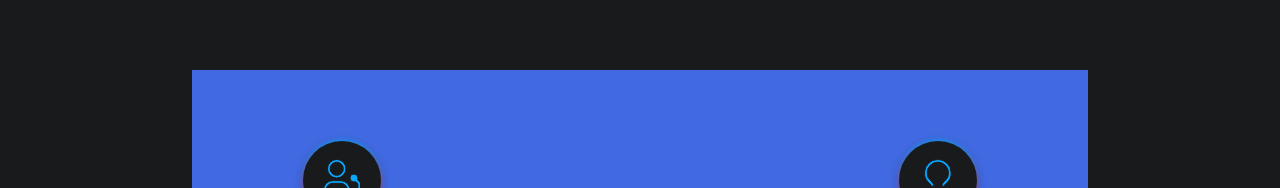
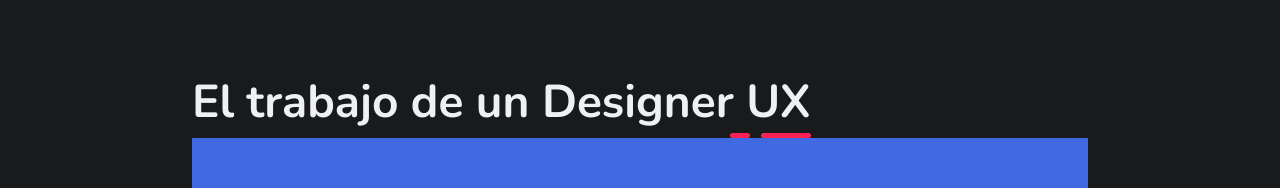
Before and after one commit to mocilnikcarlos/catquantun.vite, a React (Vite) app: page / in a window 1280 px wide. Shown: the part 830-1018 px from the top of the page. Built offline with nearby package versions, Linux system fonts and the light colour scheme.

Commit message:
chore(Root): Added title web in workdesigner

```diff
--- a/src/pages/home/WorkDesigner.jsx
+++ b/src/pages/home/WorkDesigner.jsx
@@ -3,12 +3,14 @@ import DataProt from "../../assets/svg/DataProt";
 import Idea from "../../assets/svg/Idea";
 import UserSpeak from "../../assets/svg/UserSpeak";
 import CardCircle from "../../components/cards/CardCircle";
+import { TitleWeb2 } from "../../components/common/TitleWeb";
 import "./WorkDesigner.scss";
 
 const WorkDesigner = () => {
   return (
     <section className="box-section section-work-designer">
       <article className="box-article article-work-designer">
+        <TitleWeb2 placeholder="El trabajo de un Designer UX" />
         <div className="cards-work-designer">
           <CardCircle
             element={<UserSpeak />}
```
